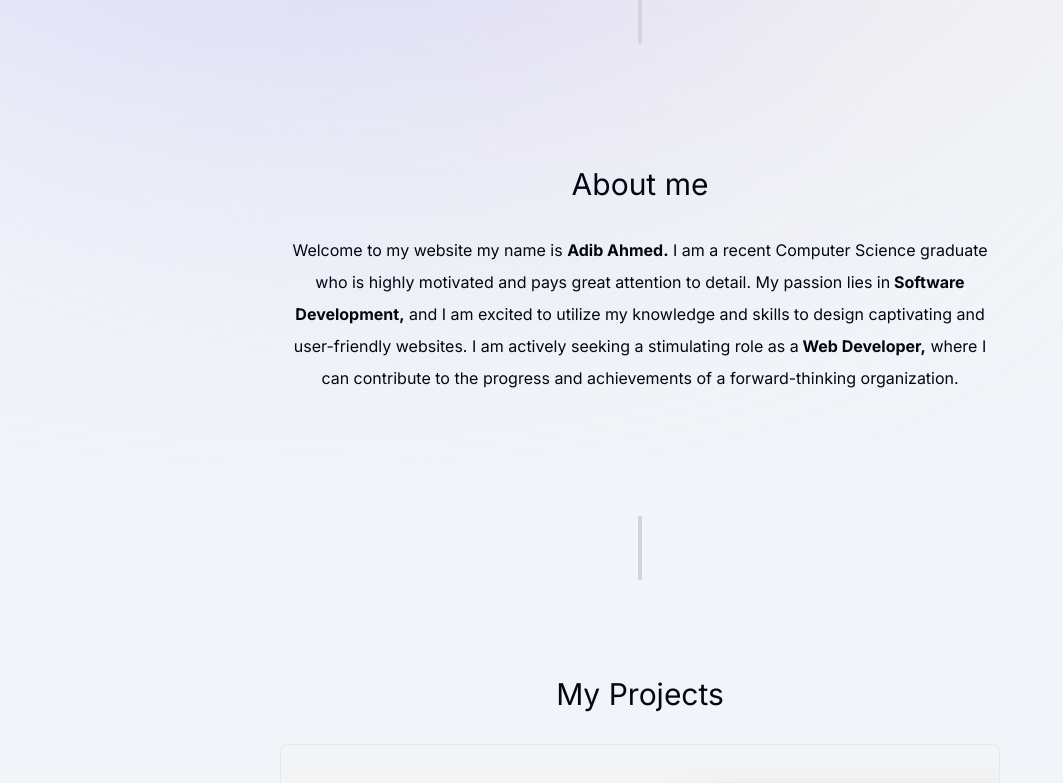
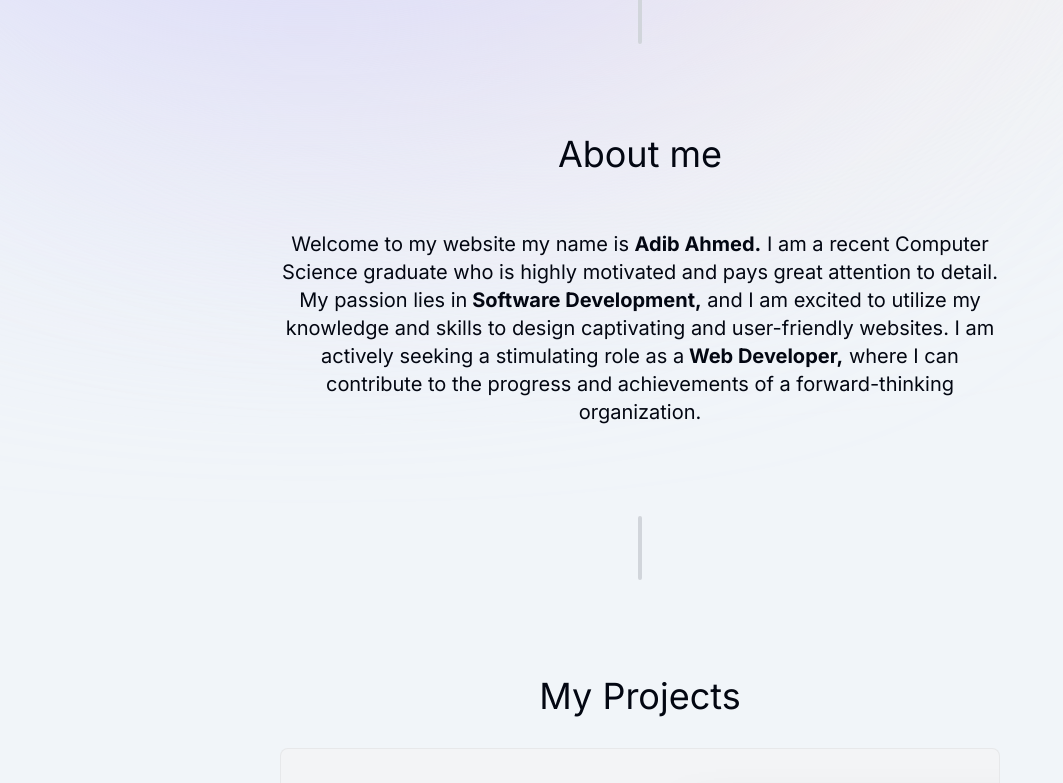
Before and after one commit to AdibAhmed317/portfolio-nextjs, a Next.js app: page / in a window 1280 px wide. Shown: the part 700-1483 px from the top of the page, without its empty margins (0-1063 px from the left). Built offline with nearby package versions, Linux system fonts and the light colour scheme.

Commit message:
skill animation

```diff
--- a/components/About.tsx
+++ b/components/About.tsx
@@ -17,9 +17,9 @@ const About = () => {
       transition={{
         delay: 0.175,
       }}
-      className='mb-28 md:mb-0 max-w-[45rem] text-center leading-8 scroll-mt-28 h-auto md:h-[35vh] justify-center items-center flex flex-col'>
+      className='mb-28 md:mb-0 max-w-[45rem] text-center leading-10 space-y-6 scroll-mt-28 h-auto md:h-[35vh] justify-center items-center flex flex-col'>
       <SectionHeading title={'About me'} />
-      <p className=''>
+      <p className='text-xl'>
         Welcome to my website my name is{' '}
         <span className='font-bold'> Adib Ahmed.</span> I am a recent Computer
         Science graduate who is highly motivated and pays great attention to
--- a/components/SectionHeading.tsx
+++ b/components/SectionHeading.tsx
@@ -5,7 +5,7 @@ type SectionHeadingProps = {
 };
 
 const SectionHeading = ({ title }: SectionHeadingProps) => {
-  return <h2 className='text-3xl font-normal mb-8'>{title}</h2>;
+  return <h2 className='text-3xl md:text-4xl font-normal mb-8'>{title}</h2>;
 };
 
 export default SectionHeading;
--- a/components/Skills.tsx
+++ b/components/Skills.tsx
@@ -4,7 +4,21 @@ import React from 'react';
 import SectionHeading from './SectionHeading';
 import { skillsData } from '@/lib/data';
 import { useSectionInView } from '@/lib/hooks';
-import Image from 'next/image';
+import { motion } from 'framer-motion';
+
+const fadeInAnimationVariants = {
+  initial: {
+    opacity: 0,
+    y: 100,
+  },
+  animate: (index: number) => ({
+    opacity: 1,
+    y: 0,
+    transition: {
+      delay: 0.05 * index,
+    },
+  }),
+};
 
 const Skills = () => {
   const { ref } = useSectionInView('Skills', 0.5);
@@ -16,11 +30,16 @@ const Skills = () => {
       <SectionHeading title='Skills' />
       <ul className='flex flex-wrap justify-center gap-2 text-lg text-gray-800'>
         {skillsData.map((skills, index) => (
-          <li
+          <motion.li
             key={index}
-            className='flex justify-center items-center bg-white border border-black/[0.1] rounded-xl px-5 py-3'>
+            className='flex justify-center items-center bg-white border border-black/[0.1] rounded-xl px-5 py-3'
+            variants={fadeInAnimationVariants}
+            initial='initial'
+            whileInView='animate'
+            viewport={{ once: true }}
+            custom={index}>
             {skills}
-          </li>
+          </motion.li>
         ))}
       </ul>
     </section>
```
